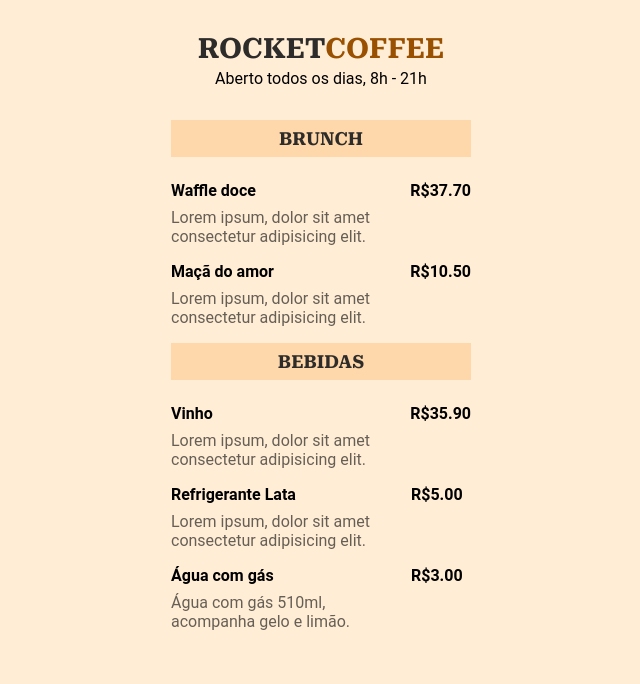
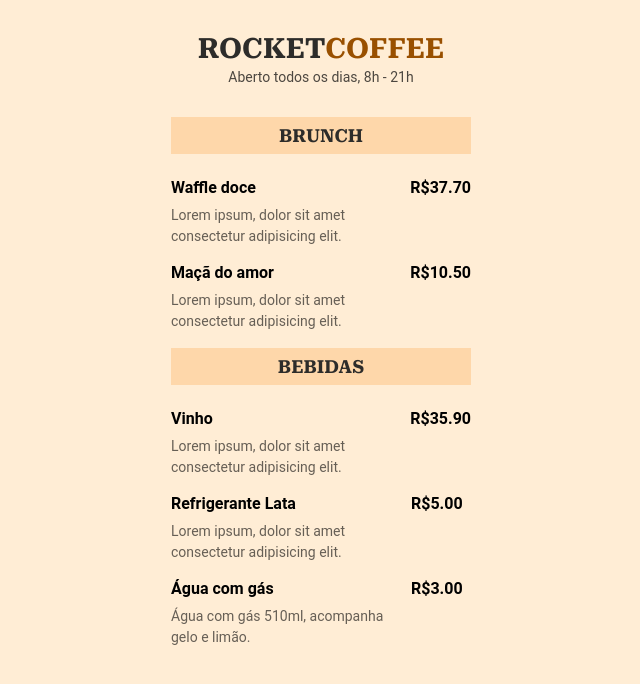
Before and after one commit to Renaky/Cardapio, a plain HTML site: page Rocket/index.html in a window 1280 px wide. Shown: the whole page, without its empty margins (319-959 px from the left). Drawn offline with Linux system fonts and the light colour scheme.

Commit message:
Add files via upload

```diff
--- a/Rocket/index.html
+++ b/Rocket/index.html
@@ -13,7 +13,7 @@
     </head>
 
     <body>
-        <link rel="stylesheet" href="style.css">
+        <link rel="stylesheet" href="./style.css">
          <header>
           <h1>Rocket<span>Coffee</span></h1>
           <p>Aberto todos os dias, 8h - 21h</p>
--- a/Rocket/style.css
+++ b/Rocket/style.css
@@ -26,9 +26,16 @@ section{
 header h1{
     margin-bottom: 4px;
     font-size: 28px;
+    line-height: 33px;
 }
 header h1 span{
     color: #995000;
+}
+header p{
+    color: rgba(0, 0,0, 0.7);
+    line-height: 16px;
+    font-size: 14px;
+
 }
 
 
@@ -60,11 +67,16 @@ li .details{
 .details h3{
     margin-bottom: 8px;
     font-size: 16px;
+    line-height: 19px;
+
 
 }
 
 .details p {
     color:rgba(0, 0,0, 0.6);
+    font-size: 14px;
+    line-height: 21px;
+
 
 }
 
```
